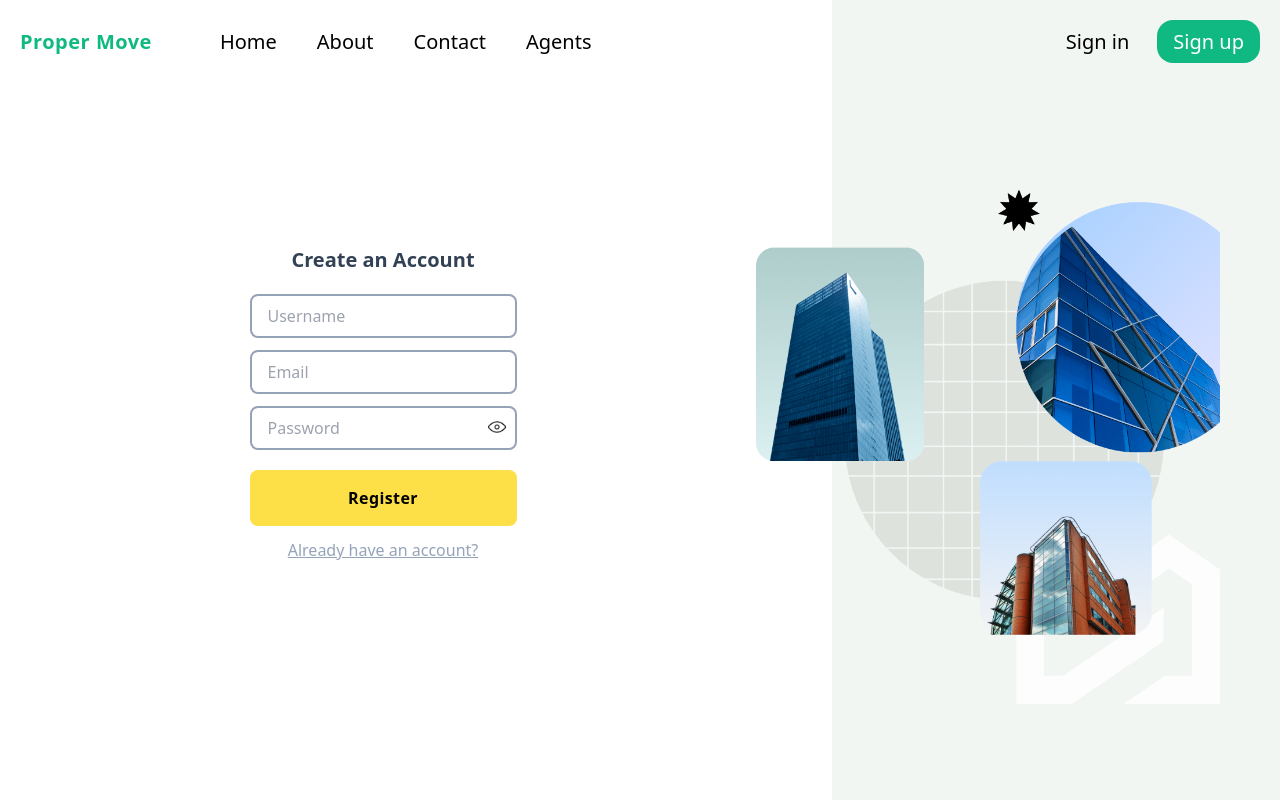
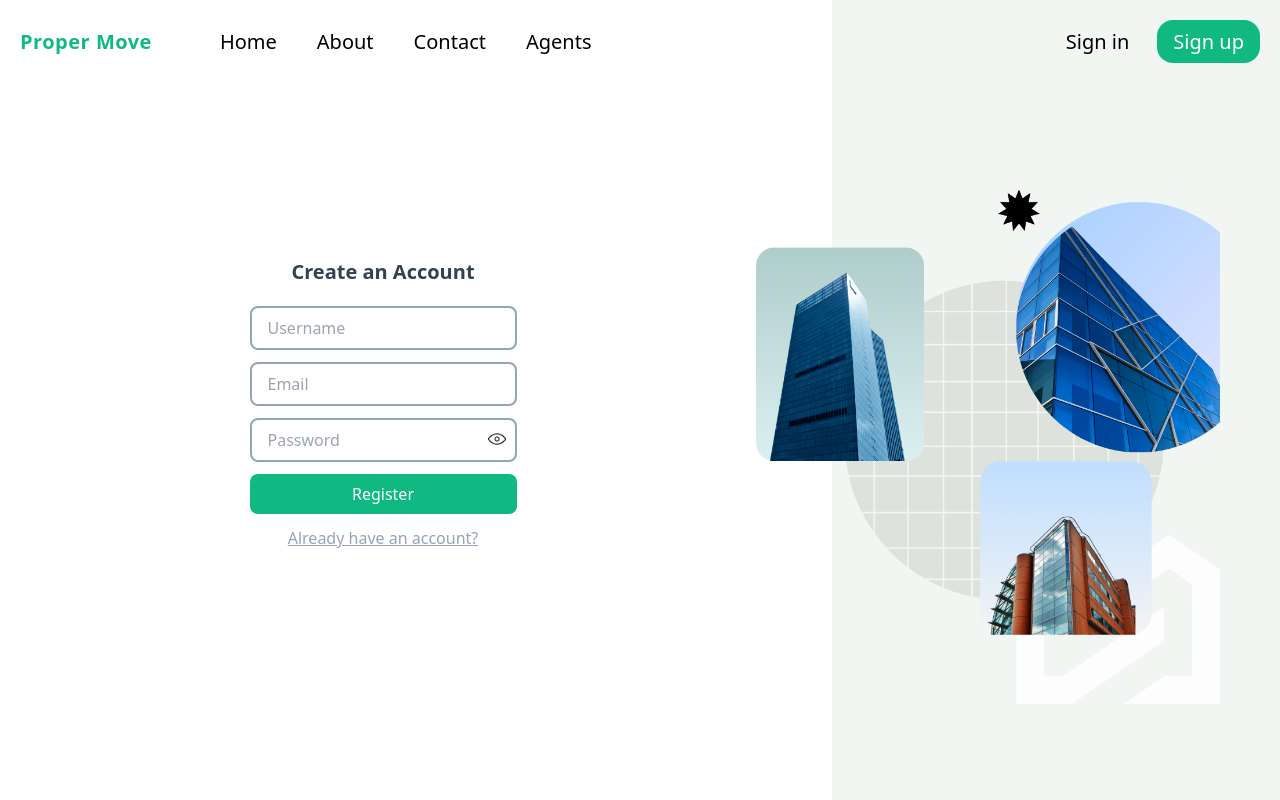
Before and after one commit to OU1122/Client-Proper-Move, a React (Vite) app: page /register in a window 1280 px wide. Built offline with nearby package versions, Linux system fonts and the light colour scheme.

Commit message:
Added form validation before feching

```diff
--- a/src/components/button.tsx
+++ b/src/components/button.tsx
@@ -4,11 +4,16 @@ type ButtonProps = {
 	disabled?: boolean;
 } & React.ComponentPropsWithoutRef<"button">;
 
-export default function Button({ onClick, children, disabled }: ButtonProps) {
+export default function Button({
+	onClick,
+	children,
+	disabled,
+	type,
+}: ButtonProps) {
 	return (
 		<button
 			onClick={onClick}
-			type="button"
+			type={type}
 			disabled={disabled}
 			className="leading-loose px-2 py-1 bg-emerald-500 text-white hover:bg-emerald-600 ease-in transition-all rounded-lg">
 			{children}
--- a/src/routes/login.tsx
+++ b/src/routes/login.tsx
@@ -84,13 +84,7 @@ const Login: React.FC = () => {
 									src="/display-pw.png"></img>
 							</div>
 						</div>
-						<Button>Login</Button>
-						{/* <button
-							type="submit"
-							disabled={isLoading}
-							className="rounded-lg p-4 bg-yellow-300 font-semibold tracking-wide mt-2">
-							Login
-						</button> */}
+						<Button type="submit">Login</Button>
 					</form>
 					{err && <span className="text-red-400">{err}</span>}
 					<p className="underline text-slate-400">
--- a/src/routes/register.tsx
+++ b/src/routes/register.tsx
@@ -1,10 +1,10 @@
-import axios from "axios";
 import { useState } from "react";
 import { Link, useNavigate } from "react-router-dom";
 import apiRequest from "../lib/apiRequest";
+import Button from "../components/button";
 
 const Register: React.FC = () => {
-	const [err, setErr] = useState(null);
+	const [err, setErr] = useState<null | string>(null);
 	const navigate = useNavigate();
 
 	const [inputType, setInputType] = useState("password");
@@ -17,6 +17,9 @@ const Register: React.FC = () => {
 		const email = formData.get("email");
 		const password = formData.get("password");
 
+		if (!username || !email || !password) {
+			return setErr("Please fill in all fields.");
+		}
 		try {
 			const res = await apiRequest.post("auth/register", {
 				username,
@@ -75,11 +78,12 @@ const Register: React.FC = () => {
 									src="/display-pw.png"></img>
 							</div>
 						</div>
-						<button
+						<Button type="submit">Register</Button>
+						{/* <button
 							type="submit"
 							className="rounded-lg p-4 bg-yellow-300 font-semibold tracking-wide mt-2">
 							Register
-						</button>
+						</button> */}
 					</form>
 					{err && <span className="text-red-400">{err}</span>}
 					<p className="underline text-slate-400">
```
